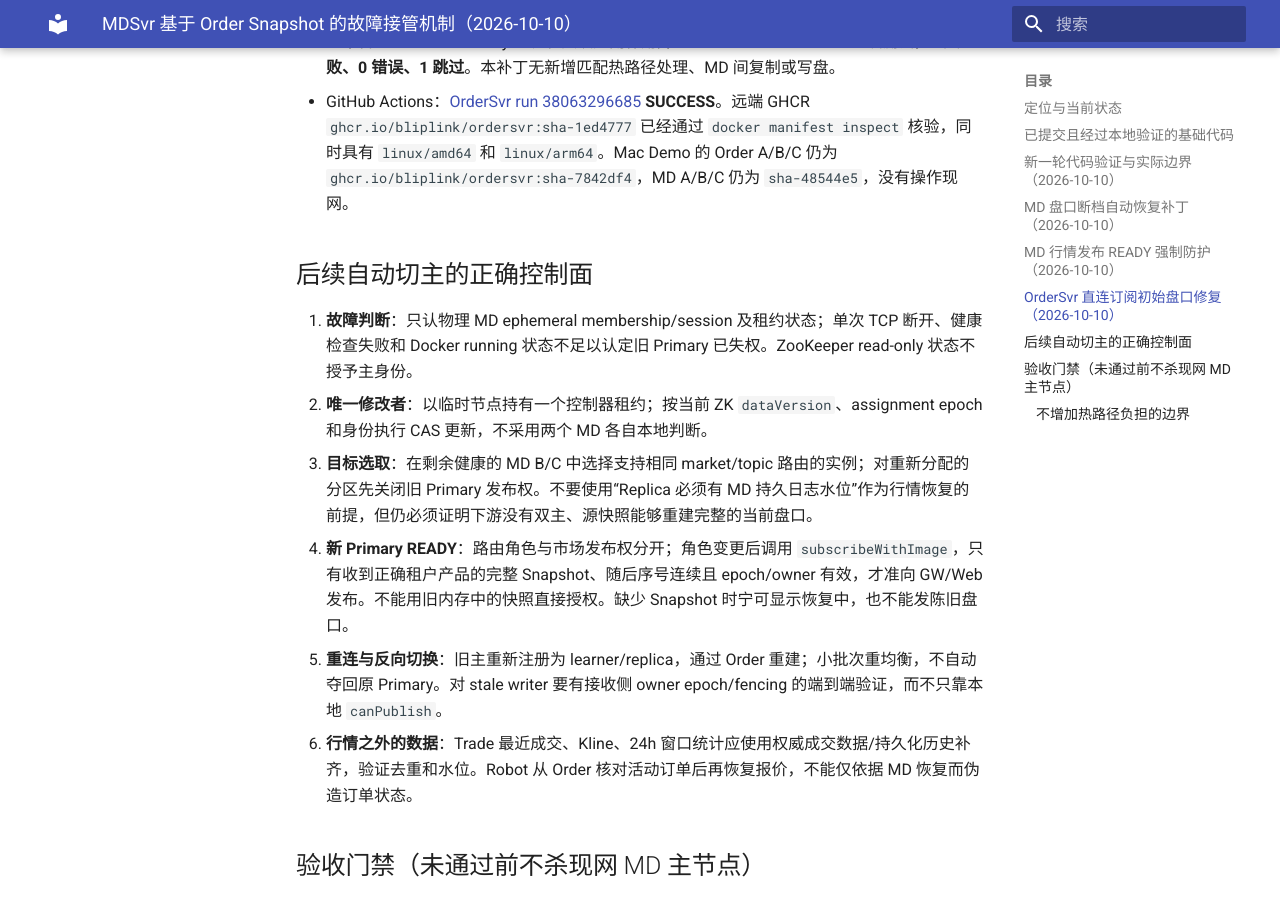
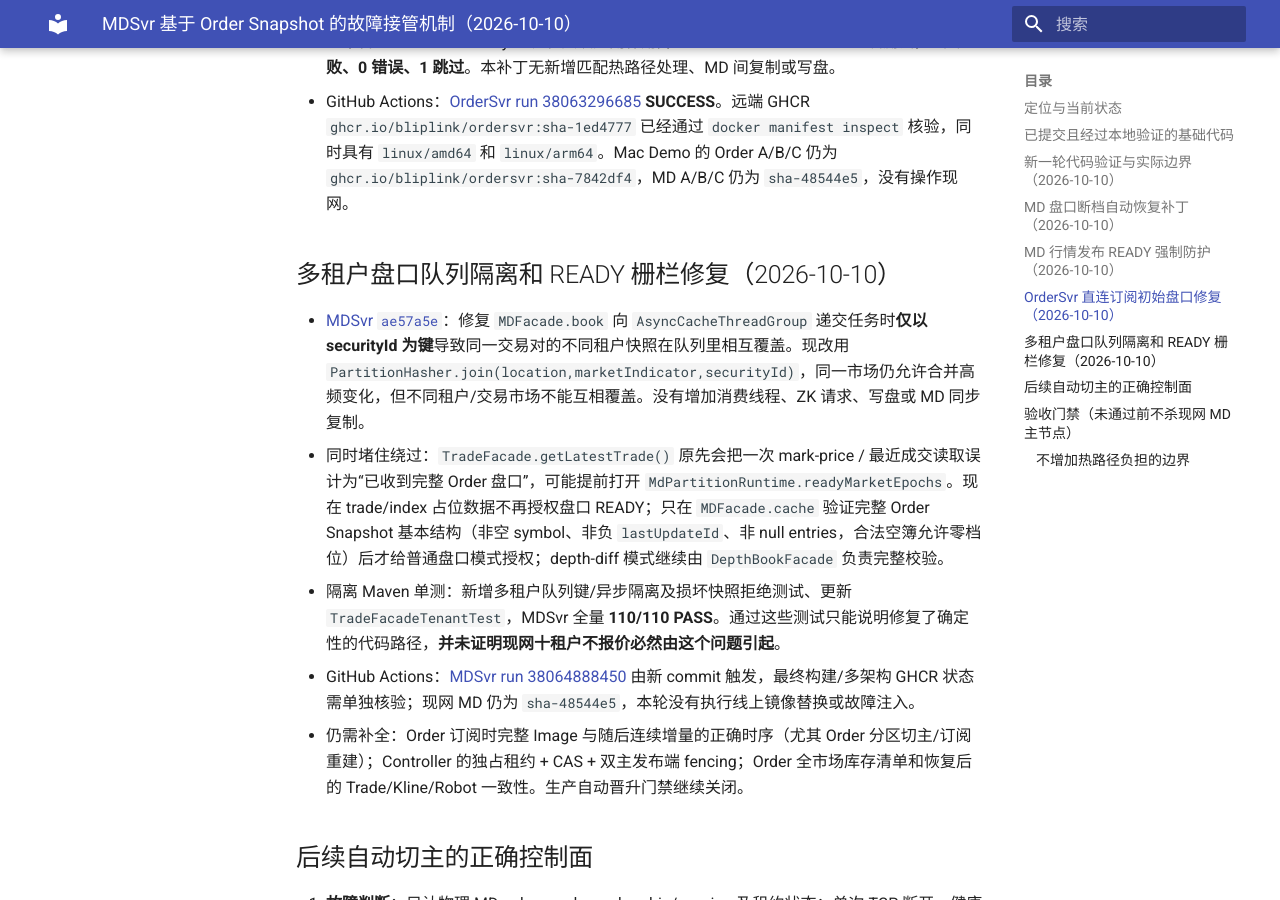
Before and after one commit to bliplink/dc-quant-deploy, an MkDocs documentation site: the page built from docs/MD_ORDER_SNAPSHOT_FAILOVER_RECOVERY_20261010.zh-CN.md, in a window 1280 px wide and 900 px high, scrolled down 3582 px. Built offline with MkDocs 1.6.1 and Material for MkDocs 9.7.7, drawn with Linux system fonts in a browser that asks for light colours.

Commit message:
docs(md-ha): record tenant book queue isolation and Order image readiness fence

```diff
--- a/docs/MD_ORDER_SNAPSHOT_FAILOVER_RECOVERY_20261010.zh-CN.md
+++ b/docs/MD_ORDER_SNAPSHOT_FAILOVER_RECOVERY_20261010.zh-CN.md
@@ -50,6 +50,14 @@ MDSvr 是 OrderSvr 权威撮合订单簿的派生行情服务。**不要为 MDSv
 - Mac mini 隔离测试：新增直连订阅 Handler 的 4 项单测（多租户、多个交易对、全价位与数量聚合、空盘口、Primary 过滤和只读无副作用），OrderSvr Maven 全量 **316 项测试，0 失败、0 错误、1 跳过**。本补丁无新增匹配热路径处理、MD 间复制或写盘。
 - GitHub Actions：[OrderSvr run 38063296685](https://github.com/bliplink/com.app.dc.ordersvr/actions/runs/38063296685) **SUCCESS**。远端 GHCR `ghcr.io/bliplink/ordersvr:sha-1ed4777` 已经通过 `docker manifest inspect` 核验，同时具有 `linux/amd64` 和 `linux/arm64`。Mac Demo 的 Order A/B/C 仍为 `ghcr.io/bliplink/ordersvr:sha-7842df4`，MD A/B/C 仍为 `sha-48544e5`，没有操作现网。
 
+## 多租户盘口队列隔离和 READY 栅栏修复（2026-10-10）
+
+- [MDSvr `ae57a5e`](https://github.com/bliplink/com.app.dc.mdsvr/commit/ae57a5e)：修复 `MDFacade.book` 向 `AsyncCacheThreadGroup` 递交任务时**仅以 securityId 为键**导致同一交易对的不同租户快照在队列里相互覆盖。现改用 `PartitionHasher.join(location,marketIndicator,securityId)`，同一市场仍允许合并高频变化，但不同租户/交易市场不能互相覆盖。没有增加消费线程、ZK 请求、写盘或 MD 同步复制。
+- 同时堵住绕过：`TradeFacade.getLatestTrade()` 原先会把一次 mark-price / 最近成交读取误计为“已收到完整 Order 盘口”，可能提前打开 `MdPartitionRuntime.readyMarketEpochs`。现在 trade/index 占位数据不再授权盘口 READY；只在 `MDFacade.cache` 验证完整 Order Snapshot 基本结构（非空 symbol、非负 `lastUpdateId`、非 null entries，合法空簿允许零档位）后才给普通盘口模式授权；depth-diff 模式继续由 `DepthBookFacade` 负责完整校验。
+- 隔离 Maven 单测：新增多租户队列键/异步隔离及损坏快照拒绝测试、更新 `TradeFacadeTenantTest`，MDSvr 全量 **110/110 PASS**。通过这些测试只能说明修复了确定性的代码路径，**并未证明现网十租户不报价必然由这个问题引起**。
+- GitHub Actions：[MDSvr run 38064888450](https://github.com/bliplink/com.app.dc.mdsvr/actions/runs/38064888450) 由新 commit 触发，最终构建/多架构 GHCR 状态需单独核验；现网 MD 仍为 `sha-48544e5`，本轮没有执行线上镜像替换或故障注入。
+- 仍需补全：Order 订阅时完整 Image 与随后连续增量的正确时序（尤其 Order 分区切主/订阅重建）；Controller 的独占租约 + CAS + 双主发布端 fencing；Order 全市场库存清单和恢复后的 Trade/Kline/Robot 一致性。生产自动晋升门禁继续关闭。
+
 ## 后续自动切主的正确控制面
 
 1. **故障判断**：只认物理 MD ephemeral membership/session 及租约状态；单次 TCP 断开、健康检查失败和 Docker running 状态不足以认定旧 Primary 已失权。ZooKeeper read-only 状态不授予主身份。
```
